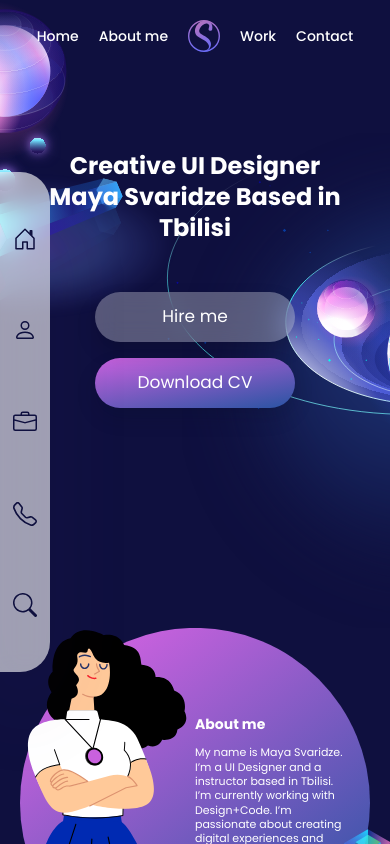
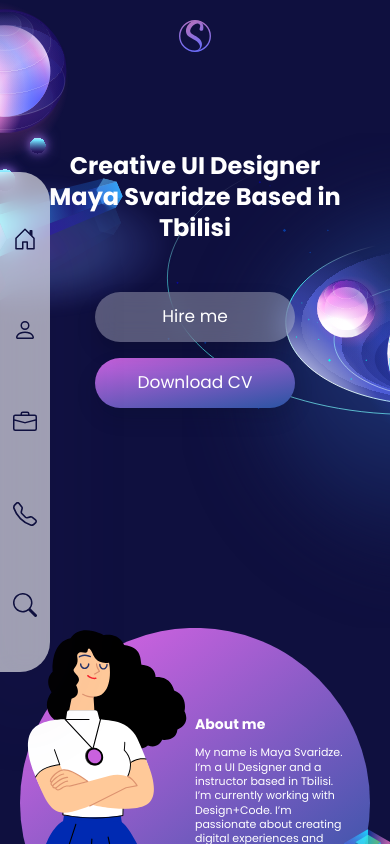
Before and after one commit to aleksi-svaridze/react-portfolio, a React (Create React App) app: page / in a window 390 px wide. Shown: the top 844 px of the page. Built offline with nearby package versions, Linux system fonts and the light colour scheme.

Commit message:
Hide navbar links before sm breakpoint

```diff
--- a/src/components/navbar/Navbar.jsx
+++ b/src/components/navbar/Navbar.jsx
@@ -18,11 +18,11 @@ const Navbar = () => {
     return (
         <div className="position-absolute top-0 start-0 end-0 z-3" style={{paddingTop: width >= 768 ? '40px' : '20px'}}>
             <nav style={{columnGap: size + 'px'}} className='d-flex align-items-center justify-content-center'>
-                <a href="/#home" className='fw-medium text-decoration-none' style={{fontSize: width >= 768 ? '17px' : '14px'}}>Home</a>
-                <a href="/#about" className='fw-medium text-decoration-none' style={{fontSize: width >= 768 ? '17px' : '14px'}}>About me</a>
+                <a href="/#home" className='fw-medium text-decoration-none d-none d-sm-block' style={{fontSize: width >= 768 ? '17px' : '14px'}}>Home</a>
+                <a href="/#about" className='fw-medium text-decoration-none d-none d-sm-block' style={{fontSize: width >= 768 ? '17px' : '14px'}}>About me</a>
                 <img src={Logo} style={{width: width >= 768 ? '46px' : '32px'}} alt="" />
-                <a href="/#work" className='fw-medium text-decoration-none' style={{fontSize: width >= 768 ? '17px' : '14px'}}>Work</a>
-                <a href="/#contact" className='fw-medium text-decoration-none' style={{fontSize: width >= 768 ? '17px' : '14px'}}>Contact</a>
+                <a href="/#work" className='fw-medium text-decoration-none d-none d-sm-block' style={{fontSize: width >= 768 ? '17px' : '14px'}}>Work</a>
+                <a href="/#contact" className='fw-medium text-decoration-none d-none d-sm-block' style={{fontSize: width >= 768 ? '17px' : '14px'}}>Contact</a>
             </nav>
         </div>
     )
```
